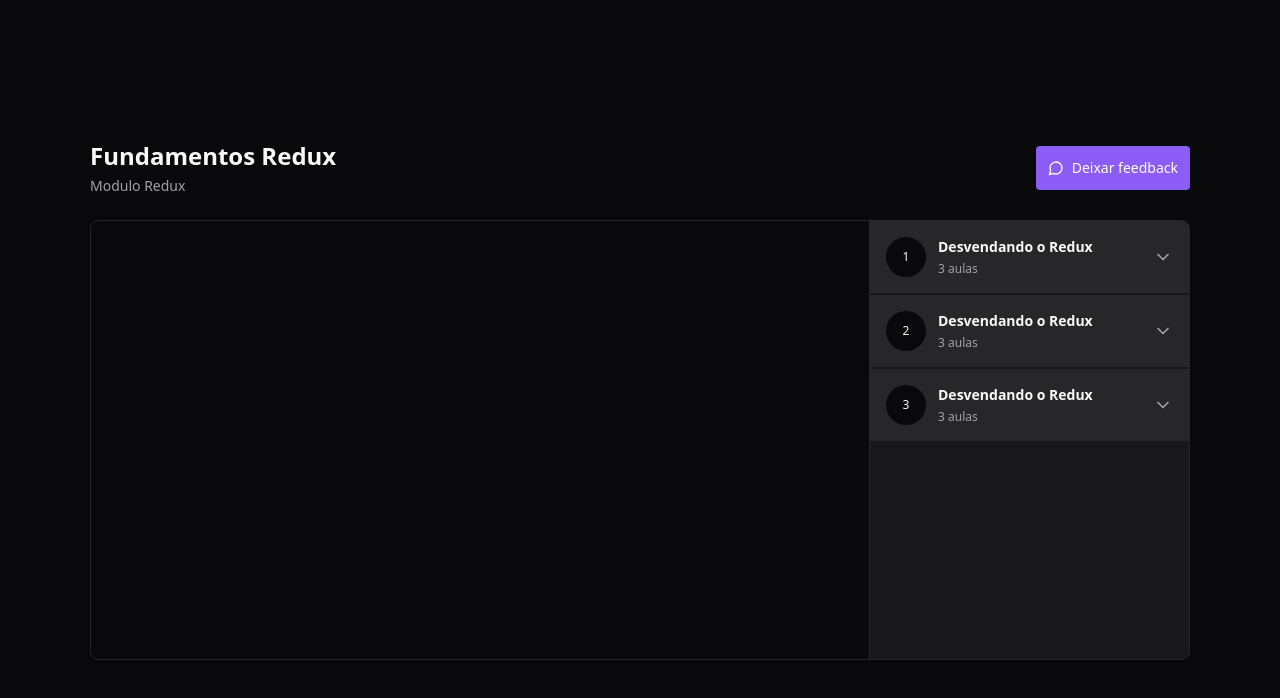
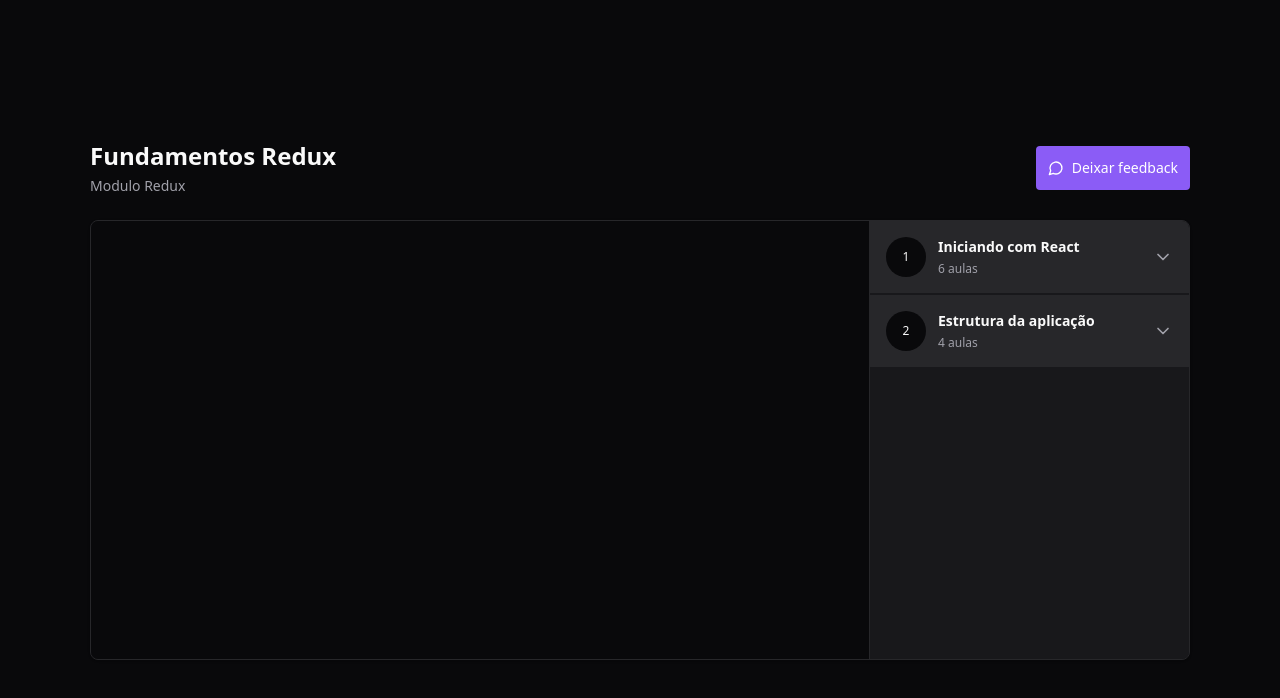
Before and after one commit to pcaldi/redux, a React (Vite) app: page / in a window 1280 px wide. Shown: the top 698 px of the page. Built offline with nearby package versions, Linux system fonts and the light colour scheme.

Commit message:
criando reducer do player

```diff
--- a/src/components/Module.tsx
+++ b/src/components/Module.tsx
@@ -1,6 +1,7 @@
 import * as Collapsible from "@radix-ui/react-collapsible";
 import { ChevronDown } from "lucide-react";
 import { Lesson } from "./Lesson";
+import { useAppSelector } from "../store";
 
 interface ModuleProps {
   moduleIndex: number;
@@ -9,6 +10,10 @@
 }
 
 export function Module({ amountOfLessons, title, moduleIndex }: ModuleProps) {
+  const lessons = useAppSelector((state) => {
+    return state.player.course.modules[moduleIndex].lessons;
+  });
+
   return (
     <Collapsible.Root className="group">
       <Collapsible.Trigger className="flex w-full items-center gap-3 bg-zinc-800 p-4">
@@ -28,9 +33,15 @@
       </Collapsible.Trigger>
       <Collapsible.Content>
         <nav className="flex flex-col relative gap-4 p-6">
-          <Lesson title="Fundamentos do Redux" duration="9:30" />
-          <Lesson title="Fundamentos do Redux" duration="9:30" />
-          <Lesson title="Fundamentos do Redux" duration="9:30" />
+          {lessons.map((lesson) => {
+            return (
+              <Lesson
+                key={lesson.id}
+                title={lesson.title}
+                duration={lesson.duration}
+              />
+            );
+          })}
         </nav>
       </Collapsible.Content>
     </Collapsible.Root>
--- a/src/pages/Player.tsx
+++ b/src/pages/Player.tsx
@@ -1,9 +1,13 @@
-import { ChevronDown, MessageCircle } from "lucide-react";
+import { MessageCircle } from "lucide-react";
 import { Header } from "../components/Header";
 import { Video } from "../components/Video";
 import { Module } from "../components/Module";
+import { useAppSelector } from "../store";
 
 export function Player() {
+  const modules = useAppSelector((state) => {
+    return state.player.course.modules;
+  });
   return (
     <div className="h-screen bg-zinc-950 text-zinc-50 flex items-center justify-center">
       <div className="flex w-[1100px] flex-col gap-6">
@@ -22,21 +26,16 @@
           </div>
 
           <aside className="w-80 border-l divide-y-2 divide-zinc-900 border-zinc-800 bg-zinc-900 overflow-y-scroll scrollbar scrollbar-thin scrollbar-track-zinc-950 scrollbar-thumb-zinc-800 absolute top-0 bottom-0 right-0 ">
-            <Module
-              title="Desvendando o Redux"
-              amountOfLessons={3}
-              moduleIndex={0}
-            />
-            <Module
-              title="Desvendando o Redux"
-              amountOfLessons={3}
-              moduleIndex={1}
-            />
-            <Module
-              title="Desvendando o Redux"
-              amountOfLessons={3}
-              moduleIndex={2}
-            />
+            {modules.map((modules, index) => {
+              return (
+                <Module
+                  key={modules.id}
+                  title={modules.title}
+                  amountOfLessons={modules.lessons.length}
+                  moduleIndex={index}
+                />
+              );
+            })}
           </aside>
         </main>
       </div>
--- a/src/store/index.ts
+++ b/src/store/index.ts
@@ -1,11 +1,12 @@
 import { configureStore } from '@reduxjs/toolkit'
 import { useSelector, TypedUseSelectorHook } from 'react-redux'
+import { player } from './slices/player'
 
 
 
 export const store = configureStore({
   reducer:{
-
+    player
   }
 })
 
--- /dev/null
+++ b/src/store/slices/player.ts
@@ -0,0 +1,36 @@
+import { createSlice } from "@reduxjs/toolkit";
+
+const playerSlice = createSlice({
+  name: "player",
+  initialState: {
+    course:{
+       modules: [
+        {
+          id: '1',
+          title: 'Iniciando com React',
+          lessons: [
+            { id: 'Jai8w6K_GnY', title: 'CSS Modules', duration: '13:45' },
+            { id: 'w-DW4DhDfcw', title: 'Estilização do Post', duration: '10:05' },
+            { id: 'D83-55LUdKE', title: 'Componente: Header', duration: '06:33' },
+            { id: 'W_ATsETujaY', title: 'Componente: Sidebar', duration: '09:12' },
+            { id: 'Pj8dPeameYo', title: 'CSS Global', duration: '03:23' },
+            { id: '8KBq2vhwbac', title: 'Form de comentários', duration: '11:34' },
+          ],
+        },
+        {
+          id: '2',
+          title: 'Estrutura da aplicação',
+          lessons: [
+            { id: 'gE48FQXRZ_o', title: 'Componente: Comment', duration: '13:45' },
+            { id: 'Ng_Vk4tBl0g', title: 'Responsividade', duration: '10:05' },
+            { id: 'h5JA3wfuW1k', title: 'Interações no JSX', duration: '06:33' },
+            { id: '1G0vSTqWELg', title: 'Utilizando estado', duration: '09:12' },
+          ],
+        },
+      ]
+    }
+  },
+  reducers: {}
+})
+
+export const player = playerSlice.reducer
```
